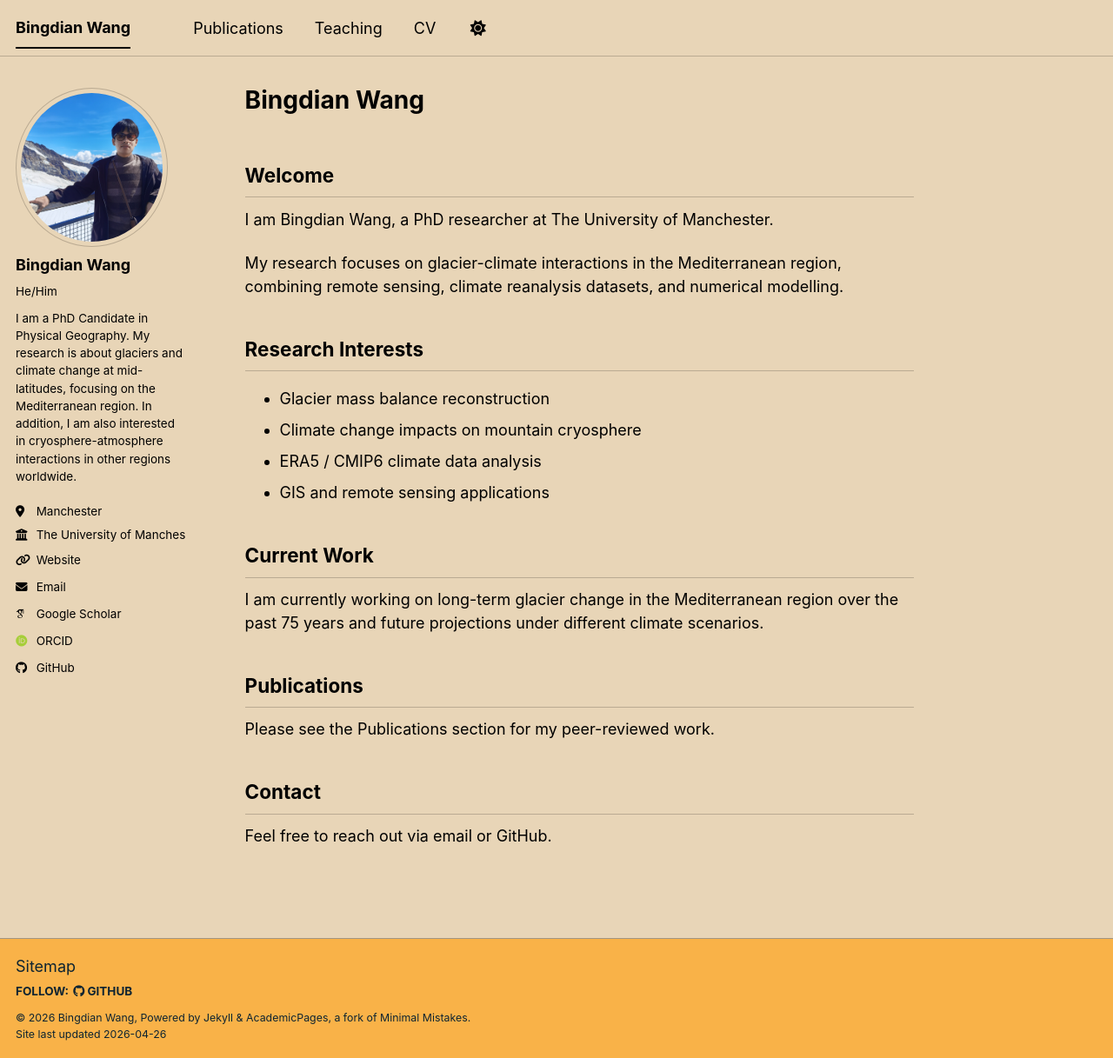
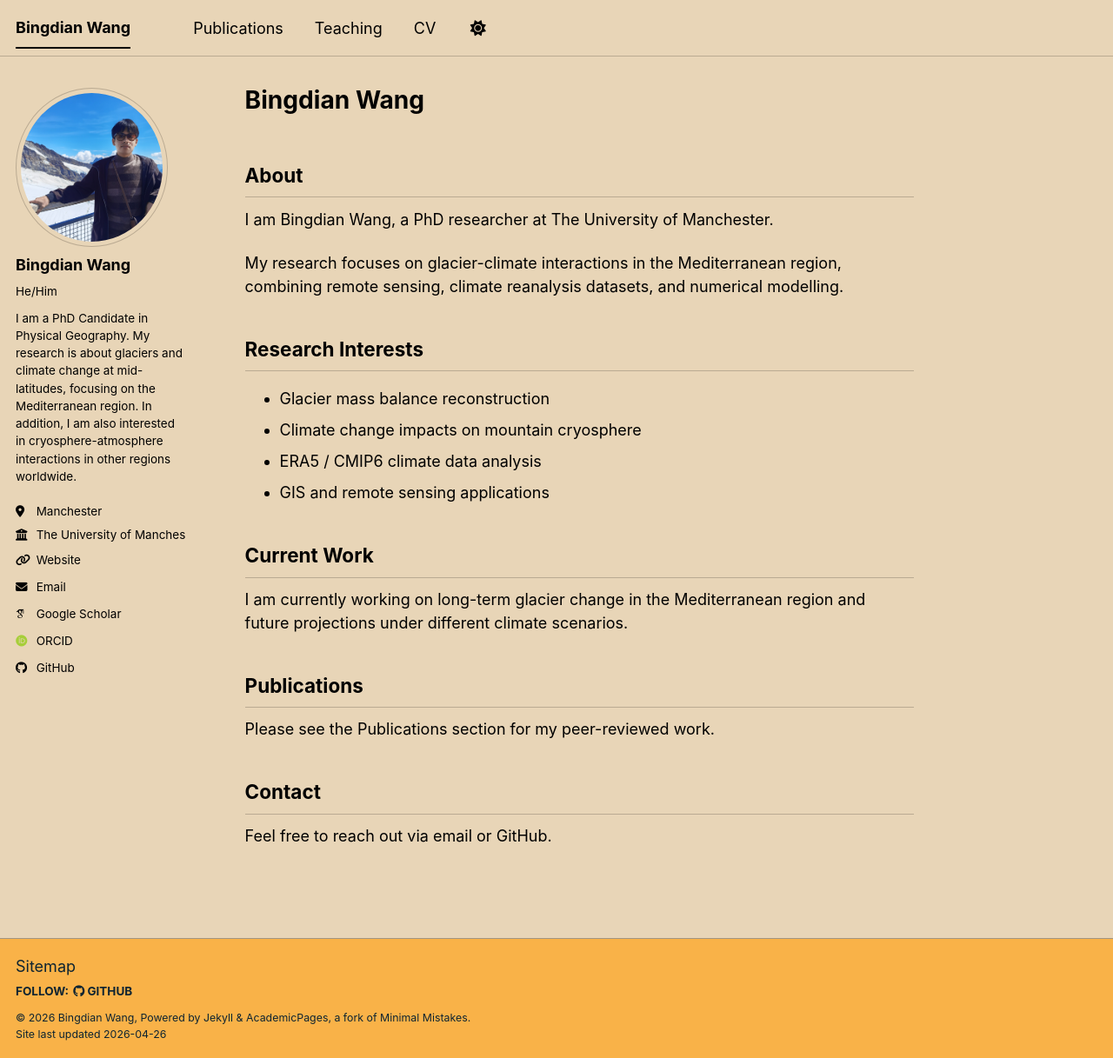
Before and after one commit to zero-gin/zero-gin.github.io, a Jekyll site: the page built from _pages/about.md, in a window 1280 px wide and 1217 px high. Shown: the whole window at 87% size. Built offline with Jekyll 4.4.1, drawn with Linux system fonts in a browser that asks for light colours; some web fonts are replaced; a script bundle is joined from its source files by our own code; library files that are not in the unit come from our copies.

Commit message:
Update about.md

```diff
--- a/_pages/about.md
+++ b/_pages/about.md
@@ -7,7 +7,7 @@ redirect_from:
   - /about.html
 ---
 
-## Welcome
+## About
 
 I am Bingdian Wang, a PhD researcher at The University of Manchester.
 
@@ -22,7 +22,7 @@ My research focuses on glacier-climate interactions in the Mediterranean region,
 
 ## Current Work
 
-I am currently working on long-term glacier change in the Mediterranean region over the past 75 years and future projections under different climate scenarios.
+I am currently working on long-term glacier change in the Mediterranean region and future projections under different climate scenarios.
 
 ## Publications
 
```
